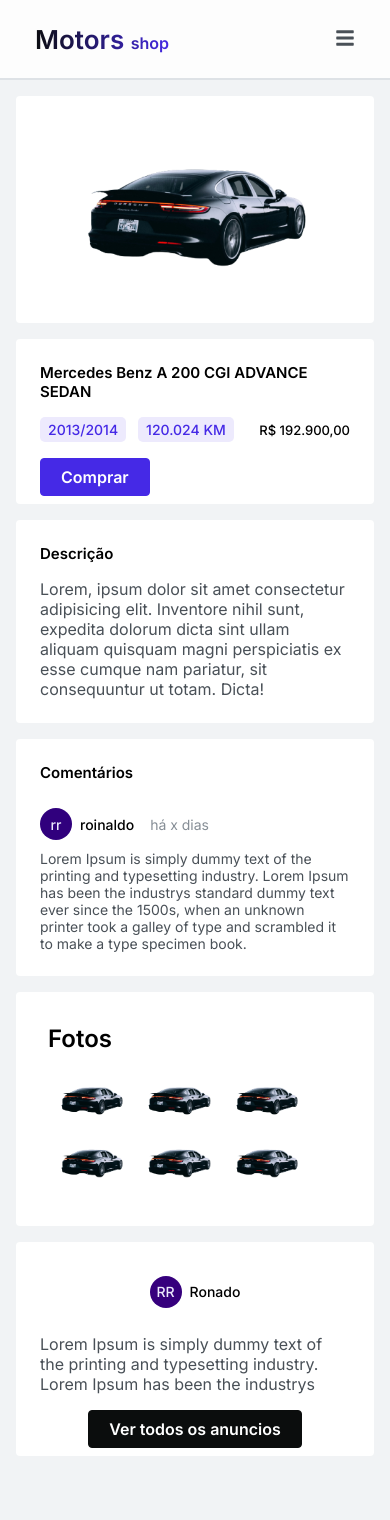
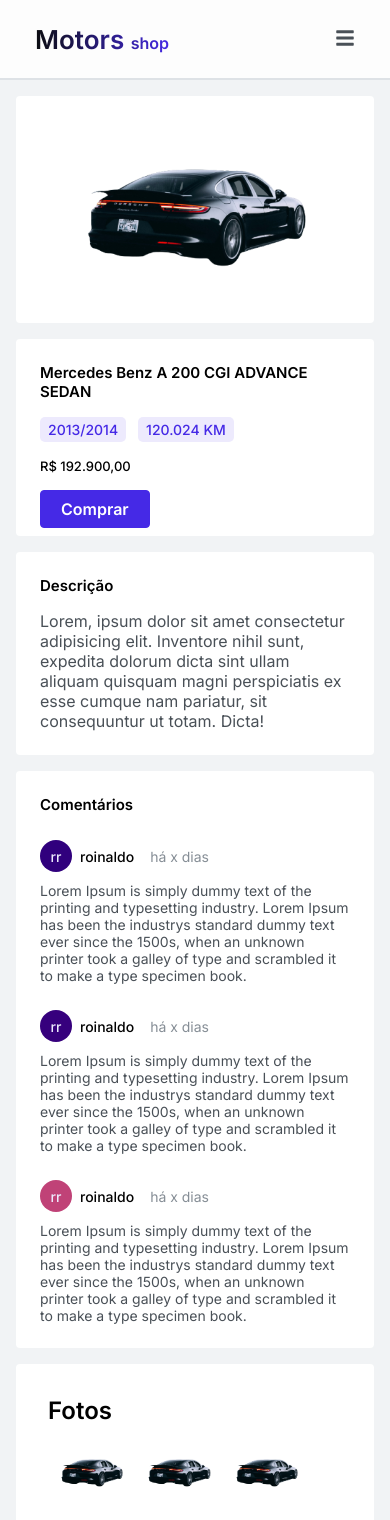
Before and after one commit to projeto-final-grupo07/frontend-project-ff-m6, a React (Create React App) app in the folder client/: page /vehicle/1 in a window 390 px wide. Shown: the top 1520 px of the page. Built offline with nearby package versions, Linux system fonts and the light colour scheme.

Commit message:
fix: mobile sizes

```diff
--- a/client/src/components/CommentCard/index.tsx
+++ b/client/src/components/CommentCard/index.tsx
@@ -2,6 +2,7 @@
 import { StyledBox, StyledDivGap } from '../../pages/vehicleDetail/style';
 import CardProfile from '../CardProfile';
 import { StyledTitle } from '../../styles/typography';
+
 const CommentCard = () => {
   return (
     <StyledBox paddingC='0'>
--- a/client/src/pages/vehicleDetail/index.tsx
+++ b/client/src/pages/vehicleDetail/index.tsx
@@ -9,21 +9,19 @@
   StyledPhotoDetail,
   StyledBox,
   StyledDivGap,
+  SytledDivInfoVehicle,
 } from './style';
 import img from '../../assets/images/unsplash_3ZUsNJhi_Ik.png';
-import { ThemeDivInfoVehicle } from '../../components/ProductCardAuction/style';
 import { StyledTitle } from '../../styles/typography';
 import CardProfile from '../../components/CardProfile';
 import CommentCard from '../../components/CommentCard';
+import { Link } from 'react-router-dom';
 
-const handleOnWheel = (e: any) => {
-  // console.log(e);
-};
 export const VehicleDetail = () => {
   const price = 192900;
   const { id } = useParams();
   return (
-    <StyledVehicleDetail onWheel={handleOnWheel}>
+    <StyledVehicleDetail>
       <Navbar />
       <div className='mainContainer'>
         <StyledSection>
@@ -35,12 +33,12 @@
               <StyledTitle fontSize='Heading-6-600' tag='h6'>
                 Mercedes Benz A 200 CGI ADVANCE SEDAN
               </StyledTitle>
-              <ThemeDivInfoVehicle>
+              <SytledDivInfoVehicle>
                 <div>
-                  <StyledTitle fontSize='body-2-500' tag='p' className='year'>
+                  <StyledTitle fontSize='body-2-500' tag='p' className='tag'>
                     2013/2014
                   </StyledTitle>
-                  <StyledTitle fontSize='body-2-500' tag='p' className='km'>
+                  <StyledTitle fontSize='body-2-500' tag='p' className='tag'>
                     120.024 KM
                   </StyledTitle>
                 </div>
@@ -50,7 +48,7 @@
                     currency: 'BRL',
                   })}
                 </StyledTitle>
-              </ThemeDivInfoVehicle>
+              </SytledDivInfoVehicle>
             </StyledDivGap>
             <StyledButton buttonStyle='brand' buttonSize='medium'>
               Comprar
@@ -74,6 +72,8 @@
                 Comentários
               </StyledTitle>
               <CommentCard />
+              <CommentCard />
+              <CommentCard />
             </StyledDivGap>
           </StyledBox>
         </StyledSection>
@@ -92,15 +92,16 @@
           <StyledBox center flex columnFlex>
             <StyledDivGap center>
               <CardProfile name='Ronado' />
-
               <StyledTitle fontSize='body-1-400' tag='p' fontColor='var(--grey2)'>
                 Lorem Ipsum is simply dummy text of the printing and typesetting industry. Lorem
                 Ipsum has been the industrys
               </StyledTitle>
             </StyledDivGap>
-            <StyledButton buttonStyle='grey1' buttonSize='medium'>
-              Ver todos os anuncios
-            </StyledButton>
+            <Link to={'/'}>
+              <StyledButton buttonStyle='grey1' buttonSize='medium'>
+                Ver todos os anuncios
+              </StyledButton>
+            </Link>
           </StyledBox>
         </StyledSectionFixed>
       </div>
--- a/client/src/pages/vehicleDetail/style.ts
+++ b/client/src/pages/vehicleDetail/style.ts
@@ -9,7 +9,7 @@
     justify-content: flex-start;
     width: 100%;
   }
-  @media (max-width: 700px) {
+  @media (max-width: 900px) {
     .mainContainer {
       flex-direction: column;
       padding: 1rem;
@@ -21,7 +21,7 @@
   display: flex;
   flex-direction: column;
   gap: 1rem;
-  @media (max-width: 700px) {
+  @media (max-width: 900px) {
     padding: 0;
     width: 100%;
   }
@@ -35,7 +35,7 @@
 
   padding: 0px 60px;
 
-  @media (max-width: 700px) {
+  @media (max-width: 900px) {
     position: static;
     padding: 0;
     width: 100%;
@@ -78,3 +78,28 @@
     }
   }
 `;
+
+export const SytledDivInfoVehicle = styled.div`
+  width: 100%;
+
+  display: flex;
+  justify-content: space-between;
+  align-items: center;
+
+  div {
+    display: flex;
+    gap: 12px;
+  }
+  @media (max-width: 900px) {
+    flex-direction: column;
+    align-items: flex-start;
+    gap: 1rem;
+  }
+
+  .tag {
+    color: var(--brand1);
+    padding: 4px 8px;
+    border-radius: 5px;
+    background-color: var(--brand4);
+  }
+`;
```
